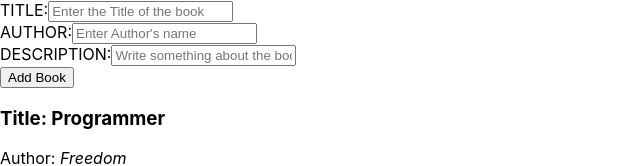
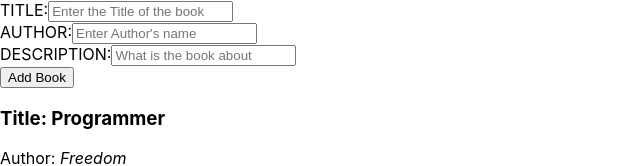
Before and after one commit to Freedom-seven/bookstore, a React (Create React App) app: page / in a window 1280 px wide. Shown: the top 166 px of the page, without its empty margins (0-640 px from the left). Built offline with nearby package versions, Linux system fonts and the light colour scheme.

Commit message:
add placeholder

```diff
--- a/src/Components/BookStoreForm.jsx
+++ b/src/Components/BookStoreForm.jsx
@@ -16,7 +16,7 @@ const BookStoreForm = (props) => {
 
     const handleSubmit = (e) => {
         e.preventDefault();
-        props.BookStoreForm.addBook(bookstoreForm);
+        props.addBook(bookstoreForm);
         setBoostoreForm({
             title: "",
             author: "",
@@ -35,7 +35,7 @@ const BookStoreForm = (props) => {
             </div>
             <div>
                 <label htmlFor="description">DESCRIPTION:</label>
-                <input type="text" name="description" value={bookstoreForm.description} onChange={handleChacge} placeholder="Write something about the book" />
+                <input type="text" name="description" value={bookstoreForm.description} onChange={handleChacge} placeholder="What is the book about" />
             </div>
             <div><button className="submit">Add Book</button></div>
         </form>
```
